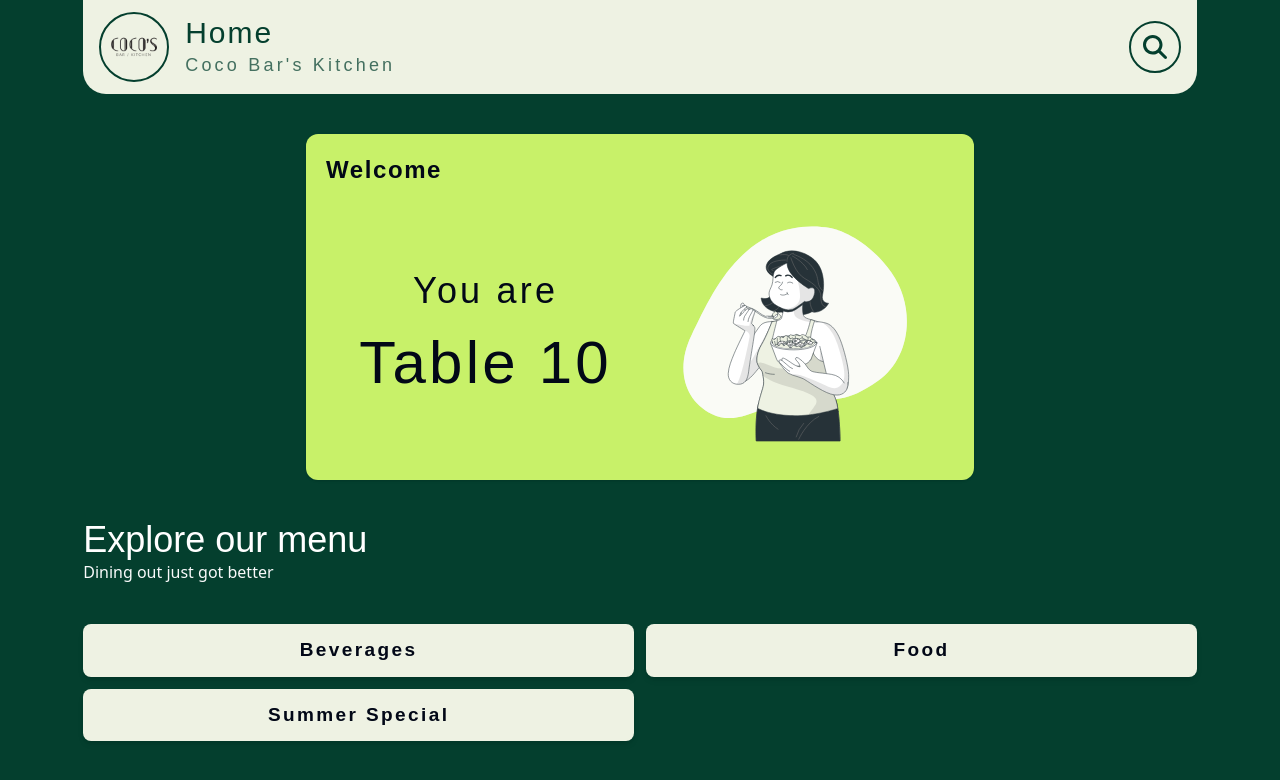
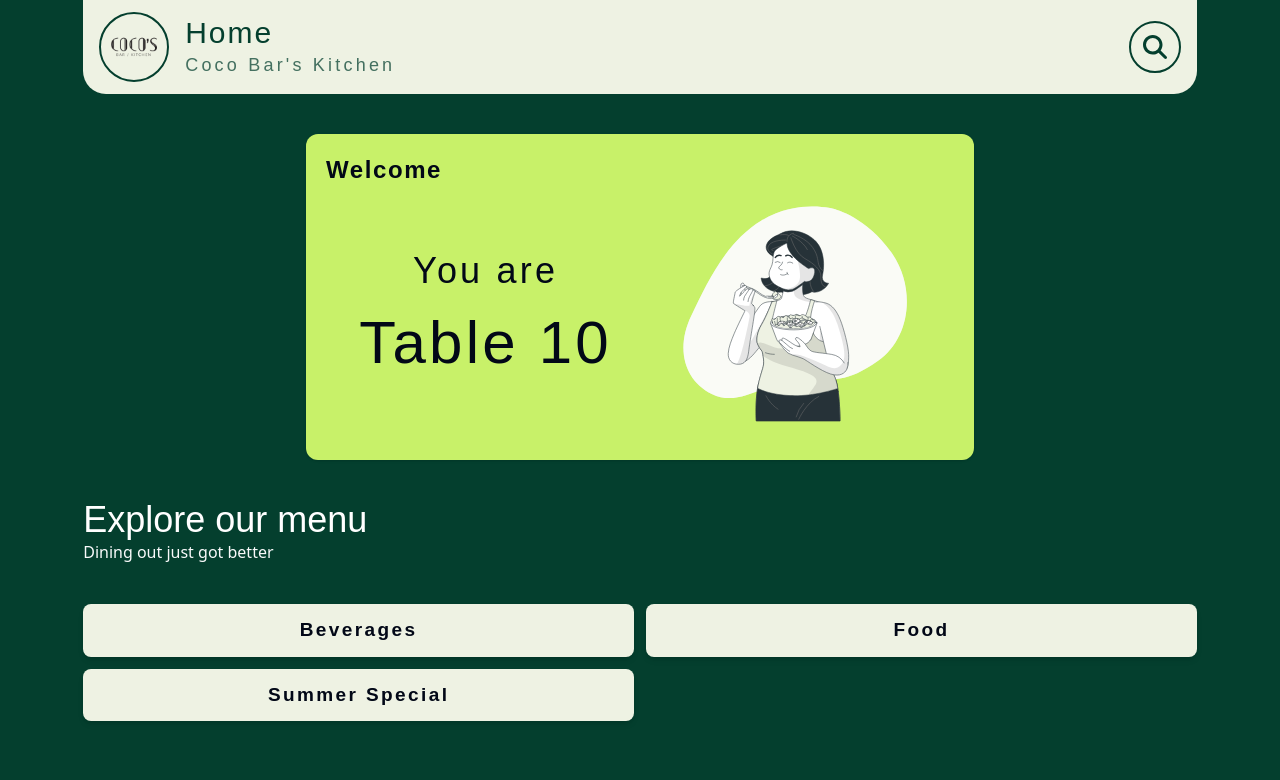
Before and after one commit to Sammy970/menu, a Next.js app: page / in a window 1280 px wide. Shown: the top 780 px of the page. Built offline with nearby package versions, Linux system fonts and the light colour scheme; a web font is replaced by a local one.

Commit message:
Removed bellow padding from Welcome title from TableCard

```diff
--- a/components/TableCard.jsx
+++ b/components/TableCard.jsx
@@ -4,7 +4,7 @@ import Image from "next/image";
 const TableCard = () => {
   return (
     <Card className="bg-[#C8F169] w-[60%] max-lg:w-[70%] max-md:w-[90%] max-sm:w-full border-none m-auto z-10">
-      <CardHeader className="p-5">
+      <CardHeader className="p-5 pb-0">
         <CardTitle className="font-hind text-2xl tracking-[0.1rem]">
           Welcome
         </CardTitle>
```
